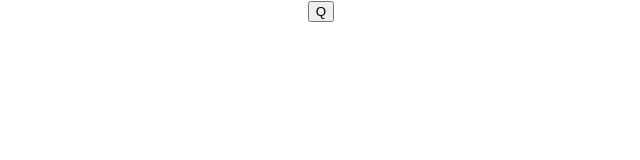
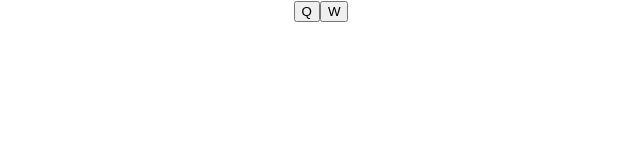
Before and after one commit to DiegoGorgazzi/drum-machine, a React (Create React App) app: page / in a window 1280 px wide. Shown: the top 160 px of the page, without its empty margins (319-959 px from the left). Built offline with nearby package versions, Linux system fonts and the light colour scheme.

Commit message:
Replace drum-pad div with button

```diff
--- a/src/components/DrumMachine.js
+++ b/src/components/DrumMachine.js
@@ -3,25 +3,40 @@ import "./DrumMachine.css";
 
 
 const drumMachine = (props) => {
+
     return (
         <div id="drum-machine">
           <div id="display">
 
-            <div className="drum-pad"
-              id="Crash Cymbal">
-              <button
+            <button className="drum-pad"
+              id="Crash Cymbal"
               onClick= {props.clickIt}
-                value = "https://freesound.org/data/previews/203/203567_3660887-lq.mp3"
               >
               Q
+
               <audio
                 className="clip"
                 id="Q"
                 src="https://freesound.org/data/previews/203/203567_3660887-lq.mp3"
                 >
               </audio>
+
             </button>
-            </div>
+
+            <button className="drum-pad"
+              id="Small Tom"
+              onClick= {props.clickIt}
+              >
+              W
+
+              <audio
+                className="clip"
+                id="W"
+                src="https://freesound.org/data/previews/416/416292_8218607-lq.mp3"
+                >
+              </audio>
+
+            </button>
 
           </div>
         </div>
```
Lines whose indentation alone changed are shown as unchanged.
